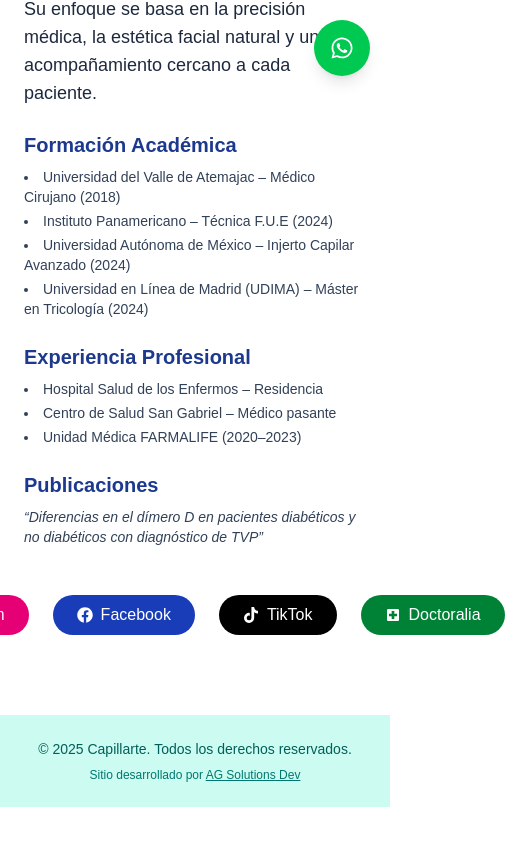
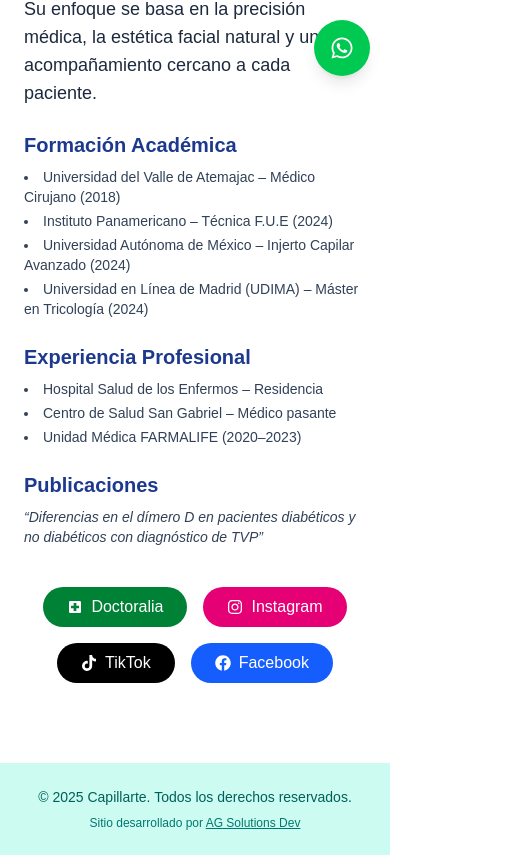
Before and after one commit to Abetar/capillarte-web-page, a Next.js app: page /sobreeldoctor in a window 390 px wide. Shown: the part 748-1603 px from the top of the page, 505 px wide, since content can reach past the window. Before the commit the page ends 1555 px from the top, so only its background shows below. Built offline with nearby package versions, Linux system fonts and the light colour scheme.

Commit message:
Fixing the responsive desgin

```diff
--- a/src/app/components/SeccionPerfil.tsx
+++ b/src/app/components/SeccionPerfil.tsx
@@ -1,7 +1,7 @@
 'use client'
 
 import Image from 'next/image'
-import { FaInstagram, FaTiktok, FaFacebook} from 'react-icons/fa'
+import { FaInstagram, FaTiktok, FaFacebook } from 'react-icons/fa'
 import { MdLocalHospital } from 'react-icons/md'
 
 export default function SeccionPerfilDoctor() {
@@ -79,7 +79,7 @@ export default function SeccionPerfilDoctor() {
 
             {/* Botones redes sociales */}
 
-            <div className="mt-10 flex justify-center gap-6">
+            <div className="mt-10 flex flex-wrap justify-center gap-4 md:gap-6">
                 <a
                     href="https://www.doctoralia.com.mx/z/pBdDdj"
                     target="_blank"
@@ -90,25 +90,26 @@ export default function SeccionPerfilDoctor() {
                 <a
                     href="https://www.instagram.com/capill.arte/"
                     target="_blank"
-                    className="bg-pink-600 hover:bg-pink-700 text-white px-6 py-2 rounded-full flex items-center gap-2"
+                    className="bg-pink-600 hover:bg-pink-700 text-white px-6 py-2 rounded-full flex items-center gap-2 transition"
                 >
                     <FaInstagram /> Instagram
                 </a>
                 <a
                     href="https://www.tiktok.com/@capillarte"
                     target="_blank"
-                    className="bg-black hover:bg-gray-800 text-white px-6 py-2 rounded-full flex items-center gap-2"
+                    className="bg-black hover:bg-gray-800 text-white px-6 py-2 rounded-full flex items-center gap-2 transition"
                 >
                     <FaTiktok /> TikTok
                 </a>
                 <a
                     href="https://www.facebook.com/profile.php?id=61560880023653"
                     target="_blank"
-                    className="bg-blue-600 hover:bg-blue-700 text-white px-6 py-2 rounded-full flex items-center gap-2"
+                    className="bg-blue-600 hover:bg-blue-700 text-white px-6 py-2 rounded-full flex items-center gap-2 transition"
                 >
                     <FaFacebook /> Facebook
                 </a>
             </div>
+
         </section>
     )
 }
--- a/src/app/sobreeldoctor/page.tsx
+++ b/src/app/sobreeldoctor/page.tsx
@@ -64,39 +64,37 @@ export default function SobreElDoctor() {
                 </div>
 
                 {/* Botones CTA */}
-                <div className="mt-12 flex justify-center gap-6">
+                <div className="mt-10 flex flex-wrap justify-center gap-4 md:gap-6">
+                    <a
+                        href="https://www.doctoralia.com.mx/z/pBdDdj"
+                        target="_blank"
+                        className="bg-green-700 hover:bg-green-800 text-white px-6 py-2 rounded-full flex items-center gap-2 transition"
+                    >
+                        <MdLocalHospital /> Doctoralia
+                    </a>
                     <a
                         href="https://www.instagram.com/capill.arte/"
                         target="_blank"
-                        rel="noopener noreferrer"
                         className="bg-pink-600 hover:bg-pink-700 text-white px-6 py-2 rounded-full flex items-center gap-2 transition"
                     >
                         <FaInstagram /> Instagram
                     </a>
                     <a
-                        href="https://www.facebook.com/profile.php?id=61560880023653"
-                        target="_blank"
-                        rel="noopener noreferrer"
-                        className="bg-blue-800 hover:bg-blue-900 text-white px-6 py-2 rounded-full flex items-center gap-2 transition"
-                    >
-                        <FaFacebook /> Facebook
-                    </a>
-                    <a
                         href="https://www.tiktok.com/@capillarte"
                         target="_blank"
-                        className="bg-black hover:bg-gray-800 text-white px-6 py-2 rounded-full flex items-center gap-2"
+                        className="bg-black hover:bg-gray-800 text-white px-6 py-2 rounded-full flex items-center gap-2 transition"
                     >
                         <FaTiktok /> TikTok
                     </a>
                     <a
-                        href="https://www.doctoralia.com.mx/z/pBdDdj"
+                        href="https://www.facebook.com/profile.php?id=61560880023653"
                         target="_blank"
-                        rel="noopener noreferrer"
-                        className="bg-green-700 hover:bg-green-800 text-white px-6 py-2 rounded-full flex items-center gap-2 transition"
+                        className="bg-blue-600 hover:bg-blue-700 text-white px-6 py-2 rounded-full flex items-center gap-2 transition"
                     >
-                        <MdLocalHospital /> Doctoralia
+                        <FaFacebook /> Facebook
                     </a>
                 </div>
+
             </section>
             <BotonWhatsapp />
 
```
